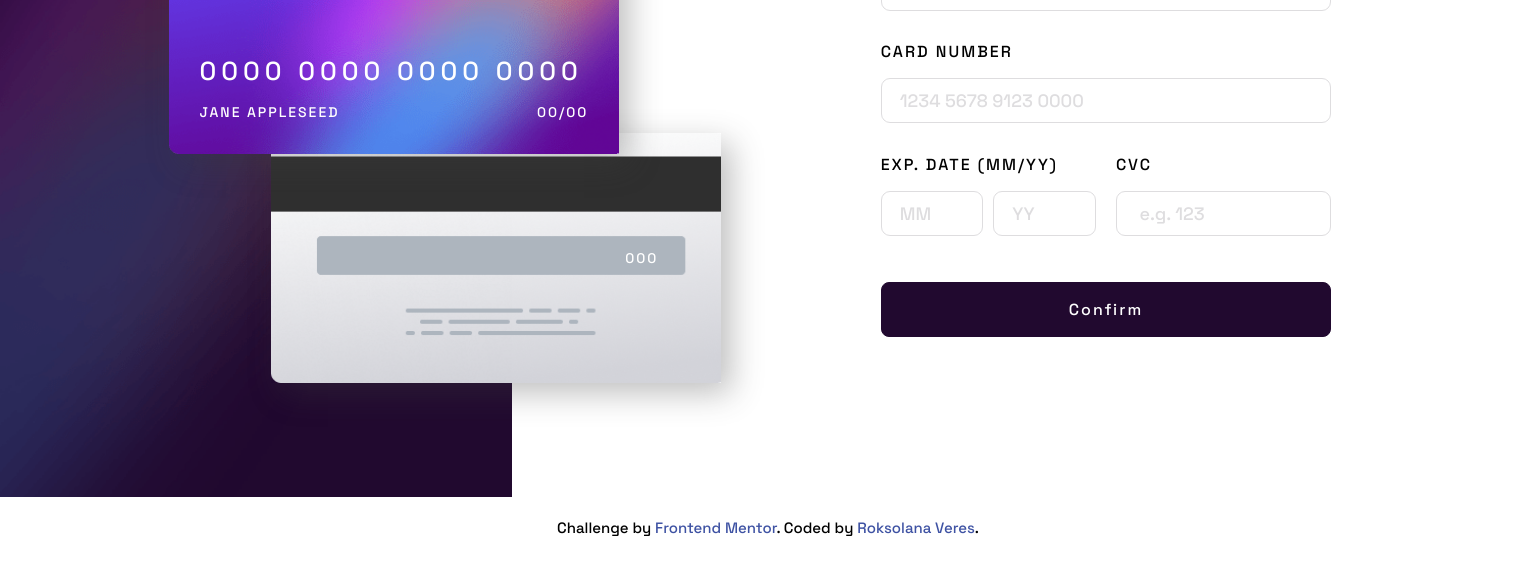
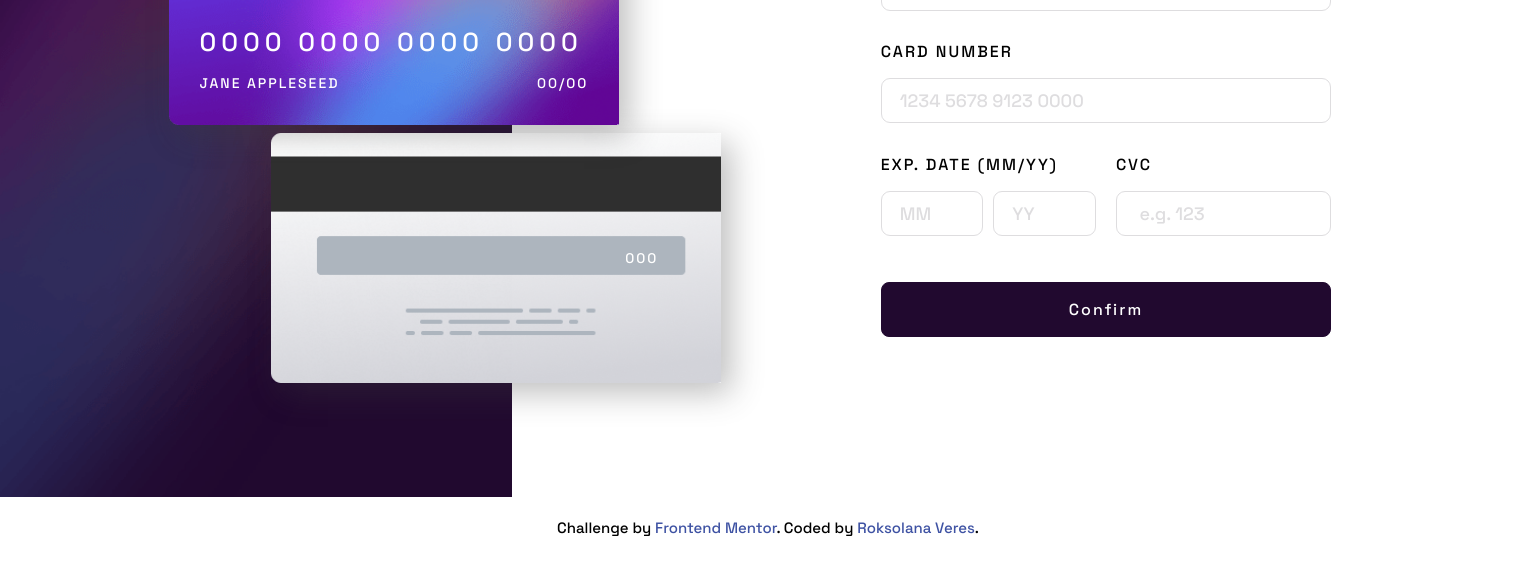
Before and after one commit to RoksolanaVeres/Interactive-card-details-form, a plain HTML site: page index.html in a window 1536 px wide. Shown: the part 231-800 px from the top of the page. Drawn offline with Linux system fonts and the light colour scheme.

Commit message:
adjusted position of front card

```diff
--- a/styles.css
+++ b/styles.css
@@ -532,7 +532,7 @@ body {
 
 @media (min-width: 1300px) {
   .card-container--front {
-    top: 18.5%;
+    top: 14.5%;
     left: 33%;
   }
 
```
